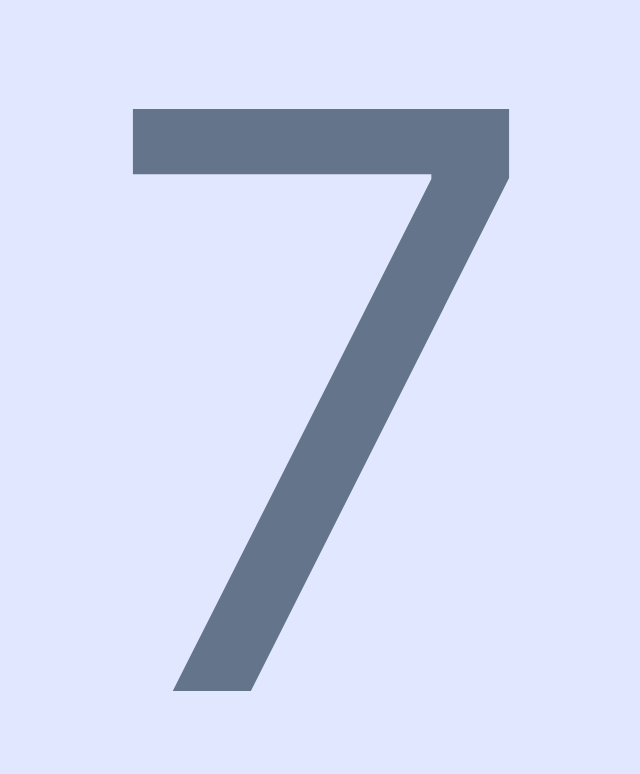
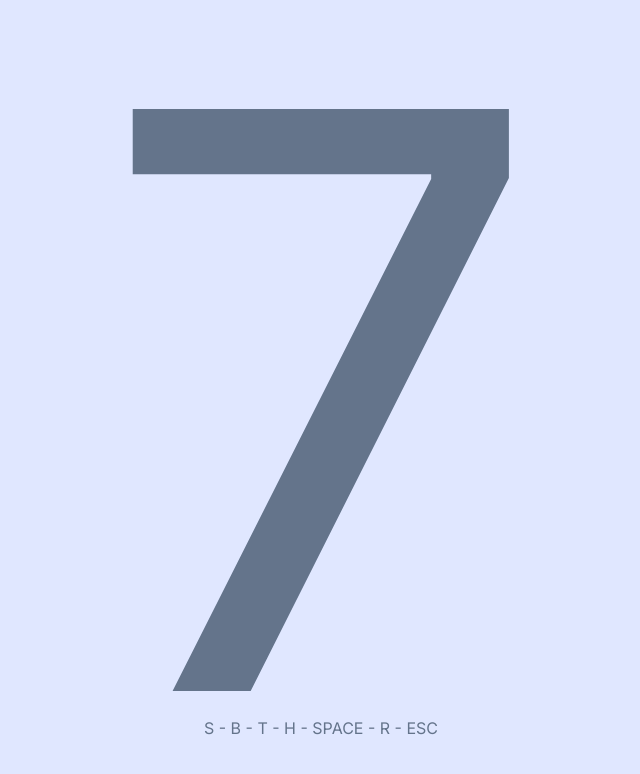
Before and after one commit to aqordeon/portofolio-aqordeon, a Nuxt app: page /awadvantage in a window 1280 px wide. Shown: the top 774 px of the page, without its empty margins (319-959 px from the left). Built offline with nearby package versions, Linux system fonts and the light colour scheme.

Commit message:
fix: Advantage: add intense_tick

```diff
--- a/components/Layouts/NavigationBar.vue
+++ b/components/Layouts/NavigationBar.vue
@@ -35,7 +35,7 @@
 					</NuxtLink>
 
 					<!-- Colors -->
-					<NuxtLink active-class="bg-gray-800 text-white" to="/awadvantage"
+					<NuxtLink active-class="bg-gray-800 text-white" to="/awadvantage?timer=7"
 						class="py-2 px-4 border border-gray-800 rounded-full hover:bg-gray-800 hover:text-white">
 						AW Advantage
 					</NuxtLink>
--- a/nuxt.config.ts
+++ b/nuxt.config.ts
@@ -10,6 +10,7 @@ export default defineNuxtConfig({
     modules: [
         '@zadigetvoltaire/nuxt-gtm'
     ],
+    ssr: false,
     gtm: {
         id: 'GTM-KHGJZ7SZ', // Your GTM single container ID, array of container ids ['GTM-xxxxxx', 'GTM-yyyyyy'] or array of objects [{id: 'GTM-xxxxxx', queryParams: { gtm_auth: 'abc123', gtm_preview: 'env-4', gtm_cookies_win: 'x'}}, {id: 'GTM-yyyyyy', queryParams: {gtm_auth: 'abc234', gtm_preview: 'env-5', gtm_cookies_win: 'x'}}], // Your GTM single container ID or array of container ids ['GTM-xxxxxx', 'GTM-yyyyyy']
         queryParams: {
--- a/pages/awadvantage.vue
+++ b/pages/awadvantage.vue
@@ -5,9 +5,13 @@ import Timeout from '~/assets/audio/timeout.mp3'
 import Success from '~/assets/audio/success.mp3'
 import Horn from '~/assets/audio/horn.mp3'
 import Tick from '~/assets/audio/tick.mp3'
+import IntenseTick from '~/assets/audio/intense_tick.mp3'
 
+const route = useRoute()
+const param_timer = route.query.timer || 7
+console.log(param_timer)
 
-const countdown = ref(7)
+const countdown = ref(param_timer)
 let interval: number | undefined
 
 const audio_wrong = new Audio(Wrong)
@@ -15,19 +19,28 @@ const audio_timeout = new Audio(Timeout)
 const audio_success = new Audio(Success)
 const audio_horn = new Audio(Horn)
 const audio_tick = new Audio(Tick)
+const audio_intense_tick = new Audio(IntenseTick)
 
-audio_wrong.volume = 0.8
+// audio_wrong.volume = 0.8
 
 const startCountdown = () => {
     if (interval) return
     interval = setInterval(() => {
         console.log(countdown.value)
         countdown.value--
+        if (countdown.value === 3) {
+            setTimeout(() => {
+                audio_intense_tick.currentTime = 0;
+                audio_intense_tick.play()
+            }, 10)
+        }
+
         if (countdown.value >= 1) {
             audio_tick.currentTime = 0;
             audio_tick.play()
         } else {
             clearInterval(interval)
+            audio_intense_tick.pause()
             interval = undefined
             audio_timeout.play()
         }
@@ -35,7 +48,7 @@ const startCountdown = () => {
 }
 
 const resetCountdown = () => {
-    countdown.value = 7
+    countdown.value = param_timer
     clearInterval(interval)
     interval = undefined
 }
@@ -46,7 +59,7 @@ const _salah = ref()
 onMounted(() => {
     // startCountdown()
     window.addEventListener('keydown', (event) => {
-        if (event.key === 'r') {
+        if (event.key === 'r' || event.key === 'Escape') {
             resetCountdown()
         } else if (event.key === 's') {
             _salah.value.style.opacity = 1
@@ -61,6 +74,7 @@ onMounted(() => {
             }, 5000)
             audio_success.play()
         } else if (event.key === 't') {
+            audio_timeout.currentTime = 0;
             audio_timeout.play()
         } else if (event.key === 'h') {
             audio_horn.currentTime = 0;
@@ -80,9 +94,15 @@ onUnmounted(() => {
 <template>
     <div>
         <div class="bg-indigo-100 text-center fixed top-0 right-0 h-screen w-screen flex justify-center items-center">
-            <transition name="spin-to-right">
-                <p :key="countdown" class="font-light inline text-[800px]">{{ countdown }}</p>
-            </transition>
+            <div class="relative">
+                <transition name="fade">
+                    <p class="font-light inline text-[800px] tabular-nums">{{ countdown }}</p>
+                </transition>
+            </div>
+        </div>
+
+        <div class="absolute left-1/2 bottom-12 -translate-x-1/2 -translate-y-1/2 z-10">
+            S - B - T - H - SPACE - R - ESC
         </div>
 
         <div ref="_salah" style="opacity: 0" class="text-[200px] fixed top-0 right-0 h-screen w-screen flex flex-col justify-center items-center z-50 bg-red-300 text-red-600 transition-all">
@@ -94,7 +114,7 @@ onUnmounted(() => {
 
         <div ref="_benar" style="opacity: 0" class="text-[200px] fixed top-0 right-0 h-screen w-screen flex flex-col justify-center items-center z-50 bg-green-300 text-green-600 transition-all">
             <div class="-translate-y-1/4">
-                <div class="font-bold">MANTAP MABAR!</div>
+                <div class="font-bold text-center">MANTAP MABAR!</div>
                 <div class="text-center">😎👍</div>
             </div>
         </div>
```
Also changed, not shown: 1 other file (tests, documents, lock files or other folders).
